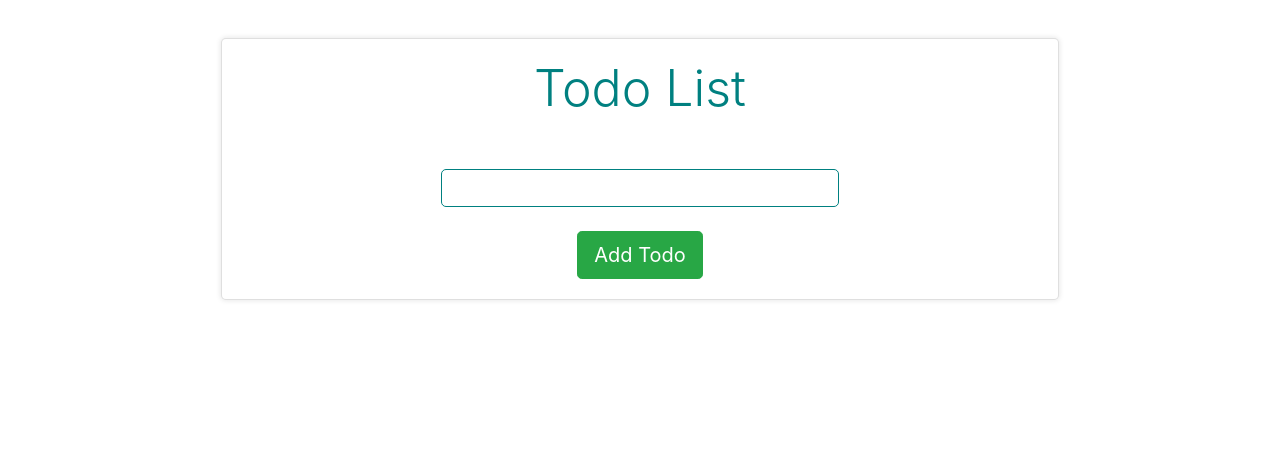
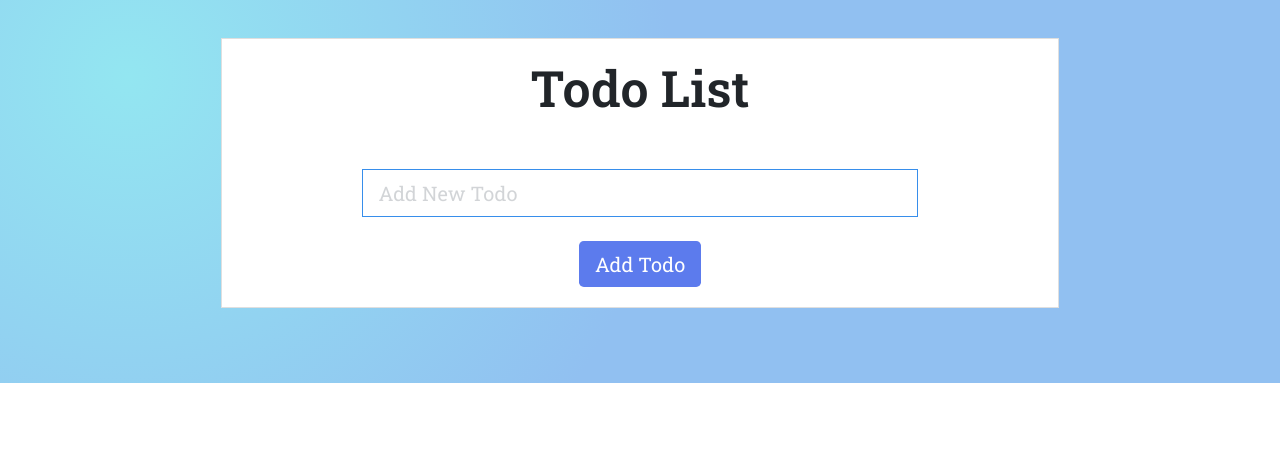
Before and after one commit to abdurrehmandurra/TODO-LIST, a PHP site: page / in a window 1280 px wide. Shown: the top 458 px of the page. Run offline with PHP 8.4, Linux system fonts and the light colour scheme; some libraries are stand-ins or nearby versions.

Commit message:
adding UI to Todo List

```diff
--- a/index.css
+++ b/index.css
@@ -1,51 +1,67 @@
+@import url("https://fonts.googleapis.com/css2?family=Roboto+Slab:wght@400;600&display=swap");
+
+body {
+	font-family: "Roboto slab", serif;
+}
+
+#upperBox {
+	/* background-color: #5f5f6d; */
+	background-image: radial-gradient(
+		circle farthest-corner at 10% 20%,
+		rgba(147, 230, 241, 1) 0%,
+		rgba(145, 192, 241, 1) 45.5%
+	);
+}
 .container {
 	padding: 1cm 4cm;
-	/* border: 2px solid black; */
 }
 .card {
+	border-radius: 0px;
 	margin-bottom: 1cm;
-	border-radius: 5px;
-	box-shadow: 0 0 5px 1px #eaeaea;
+	/* box-shadow: 0 0 5px 1px #eaeaea; */
 }
 .card .card-title {
 	padding: 0.5cm 0;
-	font-weight: 300;
+	font-weight: 700;
 	font-size: 50px;
 	text-align: center;
-	color: teal;
 }
 #input {
 	display: flex;
 	flex-direction: column;
 	align-items: center;
 }
-.form-control {
-	border-color: teal;
-	width: 50%;
-	border-radius: 5px;
+input.form-control {
+	border-color: #378eeb;
+	width: 70%;
+	border-radius: 0;
 }
-.form-control:focus {
-	border: 2px solid teal;
+input.form-control:focus {
+	color: black;
+	border: 2px solid #0978ee;
 	outline: none;
 	box-shadow: none;
 }
+.form-control::placeholder {
+	opacity: 0.3;
+}
 a#addBtn {
 	color: white;
+	background-color: rgba(92, 123, 237, 1);
 }
-.btn-success:focus {
-	box-shadow: none;
-}
-.btn:focus {
+a#addBtn:hover {
 	box-shadow: none;
 	outline: none;
+	background-color: rgba(147, 186, 252);
 }
 li {
+	border: 1px solid rgba(92, 123, 237, 1);
+	border-left: 10px solid rgba(92, 123, 237, 1);
 	margin-bottom: 8px;
 	padding: 10px 20px;
-	font-size: 20px;
+	font-size: 24px;
 	font-weight: 400;
 	list-style: none;
-	border-radius: 3px;
 	cursor: pointer;
 	word-wrap: unset;
 	word-break: break-all;
@@ -55,15 +71,10 @@ li {
 li:hover {
 	background-color: rgb(241, 239, 239);
 }
-
-/* input[type="checkbox"] + lable {
-	border: 2px solid red;
-} */
-
 .timeSpan {
 	float: right;
 	margin-right: 10px;
-	color: slategrey;
+	color: #708090;
 	font-size: 20px;
 	margin-top: 2px;
 }
@@ -80,7 +91,6 @@ button:focus {
 .fa-trash:hover {
 	color: red;
 }
-p,
 button {
 	display: inline;
 }
--- a/index.html
+++ b/index.html
@@ -19,6 +19,7 @@
 		<title>Todo List</title>
 	</head>
 	<body>
+		<section id="upperBox">
 			<div class="container">
 				<div class="row">
 					<div class="col">
@@ -28,24 +29,28 @@
 								<div id="input">
 									<input
 										type="text"
-									class="form-control"
+										class="form-control form-control-lg"
 										id="inputtext"
+										placeholder="Add New Todo"
 									/>
-								<a
-									type="submit"
-									class="btn btn-success btn-lg mt-4"
-									id="addBtn"
-								>
-									Add Todo
-								</a>
+									<a type="submit" class="btn-lg mt-4" id="addBtn"> Add Todo </a>
 								</div>
 							</div>
 						</div>
+					</div>
+				</div>
+			</div>
+		</section>
 
+		<section id="lowerBox">
+			<div class="container">
+				<div class="row">
+					<div class="col">
 						<div id="mylist"></div>
 					</div>
 				</div>
 			</div>
+		</section>
 
 		<script src="./index.js"></script>
 	</body>
--- a/index.js
+++ b/index.js
@@ -7,9 +7,16 @@ function loadEventListeners() {
 	document.addEventListener("DOMContentLoaded", todoItems);
 }
 
+// input.onfocus = inputColor;
+// input.on;
+// function inputColor() {
+// 	input.style.border = "2px solid #0978ee";
+// }
+// input.style.border = "1px solid #378eeb";
+
 input.onkeypress = InputError;
 function InputError() {
-	input.style.border = "2px solid teal";
+	input.style.border = "2px solid #0978ee";
 }
 function todoItems() {
 	let todos;
@@ -28,32 +35,36 @@ function todoItems() {
 			listTag.appendChild(chkBox);
 			listTag.appendChild(document.createTextNode(task));
 
-			chkBox.style.backgroundColor = "red";
-
-			chkBox.addEventListener("click", function () {
-				if (chkBox.checked == true) {
-					listTag.style.backgroundColor = "#eaeaea";
-					listTag.style.boxShadow = "0 0 3px 2px #eaeaea";
-					listTag.style.color = "lightgray";
-				} else {
-					listTag.style.boxShadow = `0 0 3px 2px ${RandomColorGenerator()}`;
-					listTag.style.backgroundColor = "white";
-					listTag.style.color = "black";
-				}
-			});
-
 			let div = document.createElement("div");
 
-			var timeSpan = document.createElement("span");
+			let timeSpan = document.createElement("span");
 			timeSpan.setAttribute("class", "timeSpan");
 			timeSpan.innerText = Time();
 
-			var deleteButton = document.createElement("button");
+			let deleteButton = document.createElement("button");
 
 			let deleteIcon = document.createElement("i");
 			deleteIcon.setAttribute("class", "fas fa-trash");
 			deleteIcon.setAttribute("id", "delete");
 			deleteIcon.onclick = RemoveList;
+
+			chkBox.addEventListener("click", function () {
+				if (chkBox.checked == true) {
+					// listTag.style.backgroundColor = "#eaeaea";
+					// listTag.style.boxShadow = "0 0 3px 2px #eaeaea";
+					// listTag.style.color = "lightgray";
+					listTag.style.opacity = "0.2";
+					// timeSpan.style.color = "lightgray";
+					// deleteIcon.style.color = "lightgray";
+				} else {
+					// listTag.style.boxShadow = `0 0 3px 2px ${RandomColorGenerator()}`;
+					listTag.style.opacity = "1";
+					// listTag.style.backgroundColor = "white";
+					// listTag.style.color = "black";
+					// timeSpan.style.color = "#708090";
+					// deleteIcon.style.color = "black";
+				}
+			});
 
 			deleteButton.appendChild(deleteIcon);
 			div.appendChild(deleteButton);
@@ -77,21 +88,13 @@ addTodo.addEventListener("click", function (e) {
 		listTag.appendChild(chkBox);
 		listTag.appendChild(document.createTextNode(input.value));
 
-		chkBox.addEventListener("click", function () {
-			if (chkBox.checked == true) {
-				listTag.style.color = "lightgray";
-			} else {
-				listTag.style.color = "black";
-			}
-		});
-
 		let div = document.createElement("div");
 
-		var timeSpan = document.createElement("span");
+		let timeSpan = document.createElement("span");
 		timeSpan.setAttribute("class", "timeSpan");
 		timeSpan.innerText = Time();
 
-		var deleteButton = document.createElement("button");
+		let deleteButton = document.createElement("button");
 
 		let deleteIcon = document.createElement("i");
 		deleteIcon.setAttribute("class", "fas fa-trash");
@@ -104,9 +107,10 @@ addTodo.addEventListener("click", function (e) {
 		listTag.appendChild(div);
 		mylist.appendChild(listTag);
 
-		input.style.border = "2px solid teal";
+		input.style.border = "1px solid #378eeb";
 		input.value = "";
 	}
+	input.style.border = "1px solid #378eeb";
 });
 
 // Removing List
@@ -136,8 +140,8 @@ function removeFromLocalSorage(todo) {
 
 // Creating List Tag
 function ListTag() {
-	var listTag = document.createElement("li");
-	listTag.style.boxShadow = `0 0 3px 2px ${RandomColorGenerator()}`;
+	// var rgb = RandomColorGenerator();
+	let listTag = document.createElement("li");
 	return listTag;
 }
 
@@ -145,9 +149,9 @@ function ListTag() {
 function check() {
 	let checkBox = document.createElement("input");
 	checkBox.setAttribute("type", "checkbox");
-	checkBox.setAttribute("id", "checkbox");
-	checkBox.className = "checkbox-custom";
 	checkBox.style.marginRight = "5px";
+	checkBox.style.display = "flex";
+	checkBox.style.justifyContent = "center";
 	return checkBox;
 }
 
```
Lines whose indentation alone changed are shown as unchanged.
